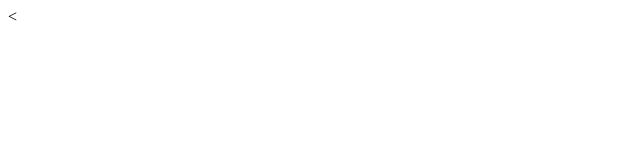
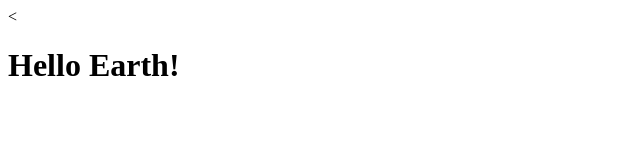
Before and after one commit to paulsoriiiano/first_repo, a plain HTML site: page index.html in a window 1280 px wide. Shown: the whole page, without its empty margins (0-640 px from the left). Drawn offline with Linux system fonts and the light colour scheme.

Commit message:
added heading 1

```diff
--- a/index.html
+++ b/index.html
@@ -5,6 +5,6 @@
     <title>First Repo</title>
   </head>
   <body>
-
+    <h1> Hello Earth! </h1>
   </body>
 </html>
```
